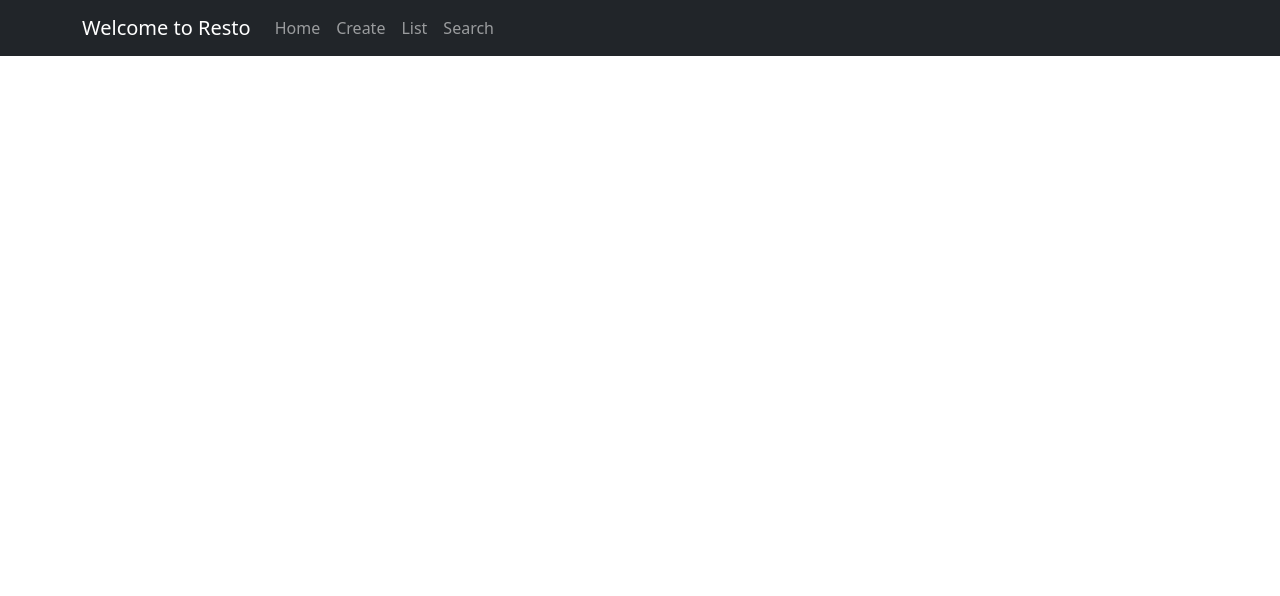
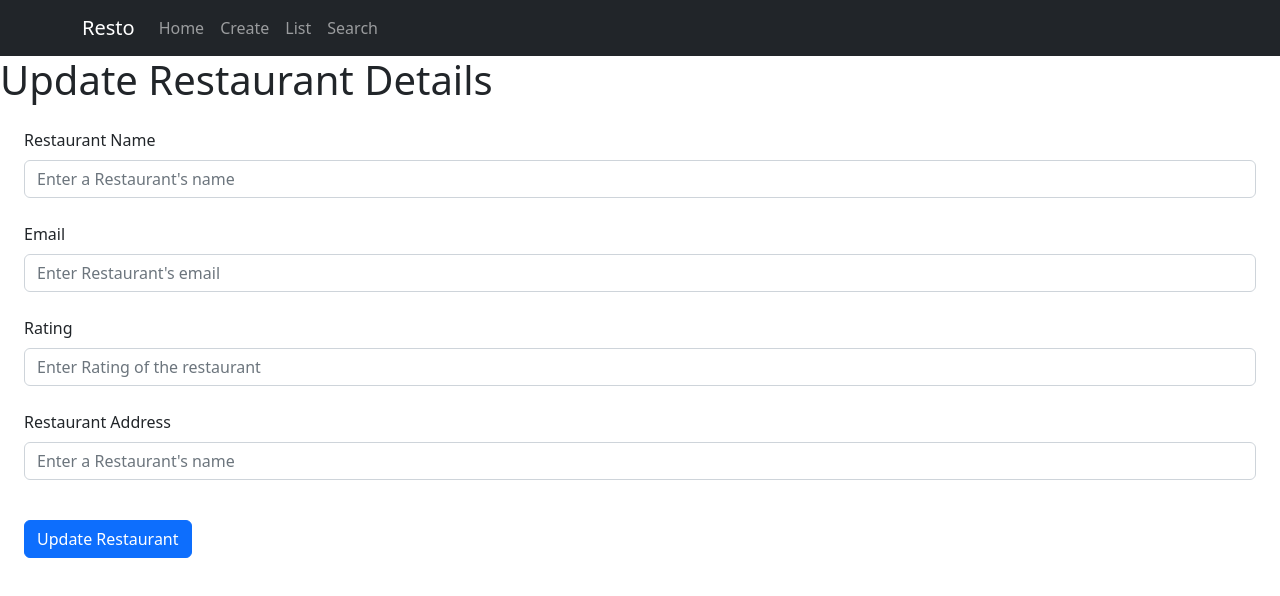
Before and after one commit to damodhar786/resto, a React (Create React App) app in the folder restaurant-app/: page /update/1 in a window 1280 px wide. Shown: the top 596 px of the page. Built offline with nearby package versions, Linux system fonts and the light colour scheme; no server answers.

Commit message:
added edit page to app

```diff
--- a/restaurant-app/src/App.js
+++ b/restaurant-app/src/App.js
@@ -14,7 +14,7 @@ function App() {
 
         <Navbar bg="dark" variant="dark">
           <Container>
-            <Navbar.Brand href="#home">Welcome to Resto</Navbar.Brand>
+            <Navbar.Brand href="#home">Resto</Navbar.Brand>
             <Nav className="me-auto">
 
               <Link className="nav-link" to="/">Home</Link>
@@ -28,17 +28,21 @@ function App() {
         </Navbar>
 
         <Routes>
+
           <Route path="/" element={<Home />}></Route>
           <Route path="/create" element={<RestaurantCreate />}></Route>
           <Route path="/list" element={<RestaurantList />}></Route>
           <Route path="/search" element={<RestaurantSearch />}></Route>
           <Route path="/details" element={<RestaurantDetail />}></Route>
-          <Route path="/update" element={<RestaurantUpdate />}></Route>
+          <Route path="/update/:id" Component={props => (
+            < RestaurantUpdate {...props} />
+          )}></Route>
+
         </Routes>
 
       </BrowserRouter>
 
-    </div>
+    </div >
   );
 }
 
--- a/restaurant-app/src/components/RestaurantCreate.js
+++ b/restaurant-app/src/components/RestaurantCreate.js
@@ -25,6 +25,8 @@ class RestaurantCreate extends Component {
         }).then((result) => {
             result.json().then((response) => {
                 console.log("Finally Added resto: ", response);
+                alert("Added Restaurant's Data");
+
             });
         });
 
--- a/restaurant-app/src/components/RestaurantList.js
+++ b/restaurant-app/src/components/RestaurantList.js
@@ -48,10 +48,10 @@ class RestaurantList extends Component {
                         <td>{item.address}</td>
                         <td> {item.email}</td>
                         <td>
-                          <Link to="/update" className="nav-link"><i class="fa-solid fa-pen"></i></Link>
+                          <Link to={"/update/" + item.id} className="nav-link"><i className="fa-solid fa-pen"></i></Link>
                         </td>
                         <td>
-                          <Link to="/update" className="nav-link"><i class="fa-solid fa-trash"></i></Link>
+                          <Link to="/update" className="nav-link"><i className="fa-solid fa-trash"></i></Link>
                         </td>
                       </tr>
                     </tbody>
--- a/restaurant-app/src/components/RestaurantUpdate.js
+++ b/restaurant-app/src/components/RestaurantUpdate.js
@@ -2,7 +2,57 @@ import React, { Component } from 'react';
 import { Form, Button } from 'react-bootstrap';
 
 class RestaurantUpdate extends Component {
+
+    constructor() {
+        super();
+        this.state = {
+            name: "",
+            email: "",
+            address: "",
+            rating: "",
+            id: window.location.href.split('/')[4]
+
+        }
+    }
+
+    componentDidMount() {
+        fetch('http://localhost:5000/restuarant/' + this.state.id).then((response) => {
+            response.json().then((result) => {
+                this.setState({
+                    name: result.name,
+                    email: result.email,
+                    rating: result.rating,
+                    address: result.address,
+                    id: result.id
+                })
+            })
+        })
+    }
+
+    updateRestaurant() {
+        fetch("http://localhost:5000/restuarant/" + this.state.id, {
+            method: 'put',
+            body: JSON.stringify(this.state),
+            headers: {
+                'Content-Type': 'application/json'
+            }
+        }).then((result) => {
+            result.json().then((response) => {
+                console.log("Updated Selected Restaurant's Data: ", response);
+                alert("Updated Selected Restaurant's Data");
+            });
+        });
+
+        this.setState({
+            name: "",
+            email: "",
+            rating: "",
+            address: ""
+        });
+    }
+
     render() {
+
         return (
             <div>
                 <h1>Update Restaurant Details</h1>
@@ -37,13 +87,12 @@ class RestaurantUpdate extends Component {
                     </Form.Group>
 
                     <Button variant="primary" className='m-4'
-                        onClick={() => { this.addRestaurant() }}>
-                        Add Restaurant
+                        onClick={() => { this.updateRestaurant() }}>
+                        Update Restaurant
                     </Button>
                 </Form>
             </div>
         )
     }
 }
-
 export default RestaurantUpdate;
```
Also changed, not shown: 1 other file (tests, documents, lock files or other folders). Lines whose indentation alone changed are shown as unchanged.
